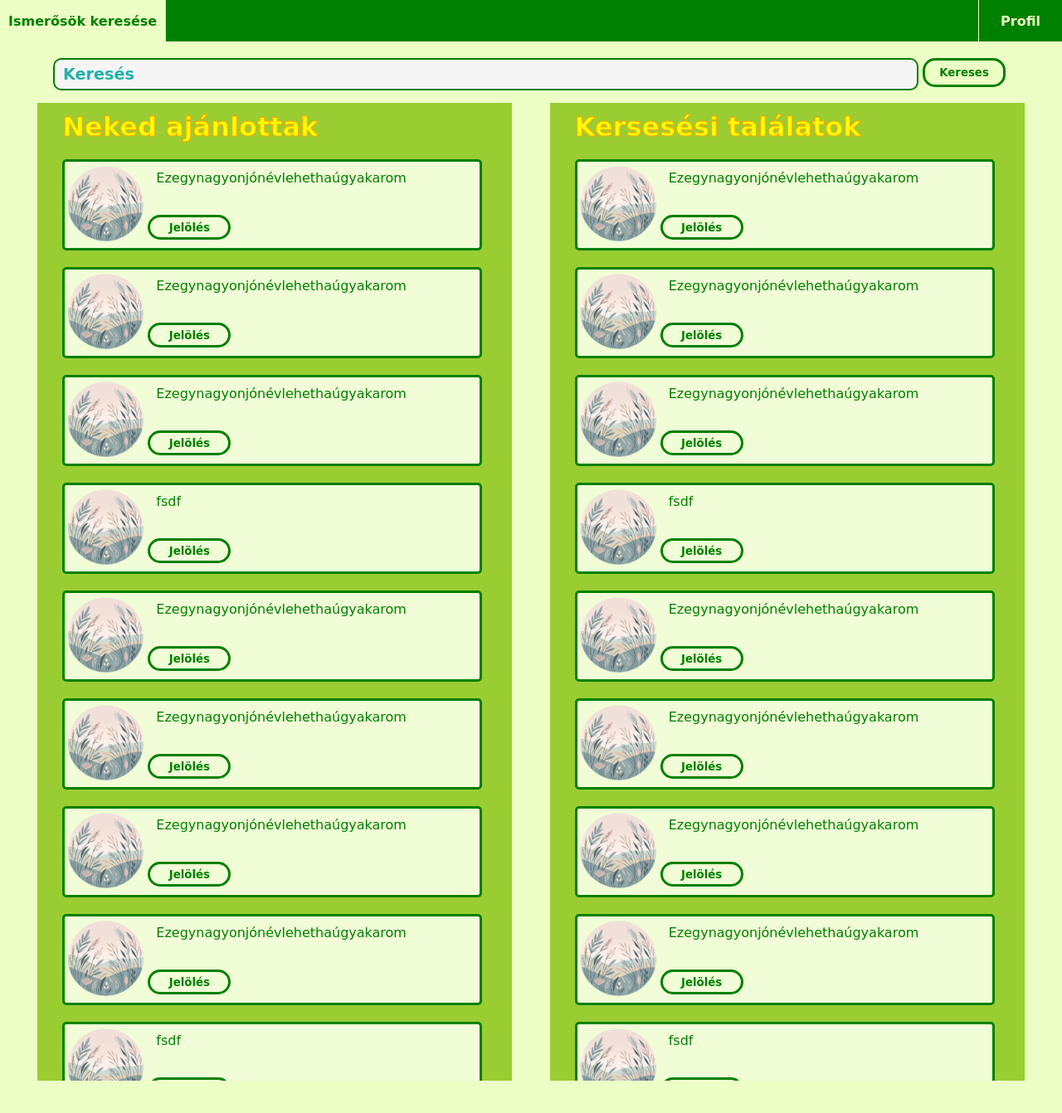
After one commit to ordogpeter12/social-media-project, a PHP site: page /view/search_friends.php in a window 1280 px wide. The commit adds this page. Shown: the top 1342 px of the page at 83% size. Run offline with PHP 8.4, Linux system fonts and the light colour scheme; a stand-in replaces the project's code that opens the database connection.

Commit message:
Friend searching page design

```diff
--- a/css/style.css
+++ b/css/style.css
@@ -5,6 +5,9 @@
 }
 html {
     scroll-behavior: smooth;
+}
+header {
+    z-index: 10;
 }
 body {
     display: flex;
@@ -154,6 +157,7 @@ form {
 }
 ul {
     list-style-type: none;
+    z-index: 10;
 }
 .delete_button {
     background-color: darkred !important;
@@ -165,3 +169,85 @@ ul {
     color: rgb(236, 255, 197) !important;
     border-color: maroon !important;
 }
+#main_recommendation {
+    display: flex;
+    flex-direction: row;
+    justify-content: space-evenly;
+}
+#main_recommendation h1 {
+    color: yellow;
+    -webkit-text-stroke: 1px orange;
+}
+#search_bar {
+    margin-top: 0;
+    margin-left: 5%;
+    margin-right: 5px;
+    background-color: whitesmoke;
+    border: 2px solid green;
+    border-radius: 10px;
+    height: 35px;
+    color: green;
+    font-size: larger;
+    padding-left: 10px;
+    padding-right: 5px;
+    width: 80%;
+}
+#search_bar:focus::placeholder {
+    color: whitesmoke;
+}
+#search_form {
+    display: flex;
+    flex-direction: row;
+    padding: 0;
+}
+#search_btn {
+    width: 100px;
+    height: 35px;
+    margin: 0%;
+}
+.friend_recommendation_scroll_view {
+        padding-top: 10px;
+        width: 40%;
+        max-height: 75vh;
+        z-index: 0;
+        background-color: yellowgreen;
+        padding-left: 30px;
+        padding-right: 30px;
+        color: black;
+        overflow: hidden;
+        overflow-y: scroll;
+        display: block;
+}
+.friend_recommendation_card {
+    display: flex;
+    width: 500px;
+    margin: 20px 0px;
+    border: solid green 3px;
+    border-radius: 5px;
+    background-color: rgb(240, 253, 214);
+}
+.recommended_user_img {
+    align-self: left;
+}
+.recommended_user_btn_name_container {
+    display: flex;
+    flex-flow: column;
+}
+.recommended_user_btn {
+    width: 100px !important;
+    margin-top: 35px !important;
+}
+.recommended_user_name {
+    margin-top: 10px;
+    align-self: center;
+    margin-left: 10px;
+    color: green;
+    text-wrap: wrap;
+    word-break: break-all;
+}
+.friend_recommendation_scroll_view::-webkit-scrollbar {
+    background-color: white;
+}
+.friend_recommendation_scroll_view::-webkit-scrollbar-thumb{
+    background-color: yellow;
+}
--- a/view/profile.php
+++ b/view/profile.php
@@ -17,7 +17,6 @@
 <html lang="hu">
     <head>
         <meta charset="UTF-8">
-        <meta name="viewport" content="width=device-width, initial-scale=1.0"><meta charset="UTF-8">
         <meta name="viewport" content="width=device-width, initial-scale=1.0">
         <link href="../css/style.css" rel="stylesheet">
         <title>Profil</title>
@@ -26,6 +25,7 @@
     <header>
         <nav>
             <ul>
+            <li class="left_nav"><a href="search_friends.php" class="nav_link"><div class="nav_div"><p>Ismerősök keresése</p></div></a></li>
                 <li class="right_nav"><div class="nav_div" id="nav_current"><p>Profil</p></div></li>
             </ul>
         </nav>
--- /dev/null
+++ b/view/search_friends.php
@@ -0,0 +1,171 @@
+<!DOCTYPE html>
+<html lang="en">
+<head>
+    <meta charset="UTF-8">
+    <meta name="viewport" content="width=device-width, initial-scale=1.0">
+    <link href="../css/style.css" rel="stylesheet">
+    <title>Ismerősök keresése</title>
+</head>
+<body>
+    <header>
+        <nav>
+            <ul>
+            <li class="left_nav"><div class="nav_div" id="nav_current"><p>Ismerősök keresése</p></div></li>
+            <li class="right_nav"><a href="profile.php" class="nav_link"><div class="nav_div"><p>Profil</p></div></a></li>
+            </ul>
+        </nav>
+    </header>
+    <form action="#" method="GET" id="search_form">
+        <input type="text" id="search_bar" placeholder="Keresés" name="searches_string">
+        <input type="submit" id="search_btn" value="Kereses" name="search">
+    </form>
+    <div id="main_recommendation">
+        <div class="friend_recommendation_scroll_view">
+            <h1>Neked ajánlottak</h1>
+            <div class="friend_recommendation_card">
+                <img class="recommended_user_img" src="../assets/tmp.png" alt="profilkép" height="100px" width="100px">
+                <div>
+                    <p class="recommended_user_name">Ezegynagyonjónévlehethaúgyakarom</p>
+                    <input class="recommended_user_btn" type="submit" value="Jelölés">
+                </div>
+            </div>
+            <div class="friend_recommendation_card">
+                <img class="recommended_user_img" src="../assets/tmp.png" alt="profilkép" height="100px" width="100px">
+                <div>
+                    <p class="recommended_user_name">Ezegynagyonjónévlehethaúgyakarom</p>
+                    <input class="recommended_user_btn" type="submit" value="Jelölés">
+                </div>
+            </div>
+            <div class="friend_recommendation_card">
+                <img class="recommended_user_img" src="../assets/tmp.png" alt="profilkép" height="100px" width="100px">
+                <div>
+                    <p class="recommended_user_name">Ezegynagyonjónévlehethaúgyakarom</p>
+                    <input class="recommended_user_btn" type="submit" value="Jelölés">
+                </div>
+            </div>
+            <div class="friend_recommendation_card">
+                <img class="recommended_user_img" src="../assets/tmp.png" alt="profilkép" height="100px" width="100px">
+                <div>
+                    <p class="recommended_user_name">fsdf</p>
+                    <input class="recommended_user_btn" type="submit" value="Jelölés">
+                </div>
+            </div>
+            <div class="friend_recommendation_card">
+                <img class="recommended_user_img" src="../assets/tmp.png" alt="profilkép" height="100px" width="100px">
+                <div class="recommended_user_btn_name_container">
+                    <p class="recommended_user_name">Ezegynagyonjónévlehethaúgyakarom</p>
+                    <input class="recommended_user_btn" type="submit" value="Jelölés">
+                </div>
+            </div>
+            <div class="friend_recommendation_card">
+                <img class="recommended_user_img" src="../assets/tmp.png" alt="profilkép" height="100px" width="100px">
+                <div>
+                    <p class="recommended_user_name">Ezegynagyonjónévlehethaúgyakarom</p>
+                    <input class="recommended_user_btn" type="submit" value="Jelölés">
+                </div>
+            </div>
+            <div class="friend_recommendation_card">
+                <img class="recommended_user_img" src="../assets/tmp.png" alt="profilkép" height="100px" width="100px">
+                <div>
+                    <p class="recommended_user_name">Ezegynagyonjónévlehethaúgyakarom</p>
+                    <input class="recommended_user_btn" type="submit" value="Jelölés">
+                </div>
+            </div>
+            <div class="friend_recommendation_card">
+                <img class="recommended_user_img" src="../assets/tmp.png" alt="profilkép" height="100px" width="100px">
+                <div>
+                    <p class="recommended_user_name">Ezegynagyonjónévlehethaúgyakarom</p>
+                    <input class="recommended_user_btn" type="submit" value="Jelölés">
+                </div>
+            </div>
+            <div class="friend_recommendation_card">
+                <img class="recommended_user_img" src="../assets/tmp.png" alt="profilkép" height="100px" width="100px">
+                <div>
+                    <p class="recommended_user_name">fsdf</p>
+                    <input class="recommended_user_btn" type="submit" value="Jelölés">
+                </div>
+            </div>
+            <div class="friend_recommendation_card">
+                <img class="recommended_user_img" src="../assets/tmp.png" alt="profilkép" height="100px" width="100px">
+                <div class="recommended_user_btn_name_container">
+                    <p class="recommended_user_name">Ezegynagyonjónévlehethaúgyakarom</p>
+                    <input class="recommended_user_btn" type="submit" value="Jelölés">
+                </div>
+            </div>
+        </div>
+        <div class="friend_recommendation_scroll_view">
+            <h1>Kersesési találatok</h1>
+            <div class="friend_recommendation_card">
+                <img class="recommended_user_img" src="../assets/tmp.png" alt="profilkép" height="100px" width="100px">
+                <div>
+                    <p class="recommended_user_name">Ezegynagyonjónévlehethaúgyakarom</p>
+                    <input class="recommended_user_btn" type="submit" value="Jelölés">
+                </div>
+            </div>
+            <div class="friend_recommendation_card">
+                <img class="recommended_user_img" src="../assets/tmp.png" alt="profilkép" height="100px" width="100px">
+                <div>
+                    <p class="recommended_user_name">Ezegynagyonjónévlehethaúgyakarom</p>
+                    <input class="recommended_user_btn" type="submit" value="Jelölés">
+                </div>
+            </div>
+            <div class="friend_recommendation_card">
+                <img class="recommended_user_img" src="../assets/tmp.png" alt="profilkép" height="100px" width="100px">
+                <div>
+                    <p class="recommended_user_name">Ezegynagyonjónévlehethaúgyakarom</p>
+                    <input class="recommended_user_btn" type="submit" value="Jelölés">
+                </div>
+            </div>
+            <div class="friend_recommendation_card">
+                <img class="recommended_user_img" src="../assets/tmp.png" alt="profilkép" height="100px" width="100px">
+                <div>
+                    <p class="recommended_user_name">fsdf</p>
+                    <input class="recommended_user_btn" type="submit" value="Jelölés">
+                </div>
+            </div>
+            <div class="friend_recommendation_card">
+                <img class="recommended_user_img" src="../assets/tmp.png" alt="profilkép" height="100px" width="100px">
+                <div class="recommended_user_btn_name_container">
+                    <p class="recommended_user_name">Ezegynagyonjónévlehethaúgyakarom</p>
+                    <input class="recommended_user_btn" type="submit" value="Jelölés">
+                </div>
+            </div>
+            <div class="friend_recommendation_card">
+                <img class="recommended_user_img" src="../assets/tmp.png" alt="profilkép" height="100px" width="100px">
+                <div>
+                    <p class="recommended_user_name">Ezegynagyonjónévlehethaúgyakarom</p>
+                    <input class="recommended_user_btn" type="submit" value="Jelölés">
+                </div>
+            </div>
+            <div class="friend_recommendation_card">
+                <img class="recommended_user_img" src="../assets/tmp.png" alt="profilkép" height="100px" width="100px">
+                <div>
+                    <p class="recommended_user_name">Ezegynagyonjónévlehethaúgyakarom</p>
+                    <input class="recommended_user_btn" type="submit" value="Jelölés">
+                </div>
+            </div>
+            <div class="friend_recommendation_card">
+                <img class="recommended_user_img" src="../assets/tmp.png" alt="profilkép" height="100px" width="100px">
+                <div>
+                    <p class="recommended_user_name">Ezegynagyonjónévlehethaúgyakarom</p>
+                    <input class="recommended_user_btn" type="submit" value="Jelölés">
+                </div>
+            </div>
+            <div class="friend_recommendation_card">
+                <img class="recommended_user_img" src="../assets/tmp.png" alt="profilkép" height="100px" width="100px">
+                <div>
+                    <p class="recommended_user_name">fsdf</p>
+                    <input class="recommended_user_btn" type="submit" value="Jelölés">
+                </div>
+            </div>
+            <div class="friend_recommendation_card">
+                <img class="recommended_user_img" src="../assets/tmp.png" alt="profilkép" height="100px" width="100px">
+                <div class="recommended_user_btn_name_container">
+                    <p class="recommended_user_name">Ezegynagyonjónévlehethaúgyakarom</p>
+                    <input class="recommended_user_btn" type="submit" value="Jelölés">
+                </div>
+            </div>
+        </div>
+    </div>
+</body>
+</html>
--- a/view/signup.php
+++ b/view/signup.php
@@ -15,7 +15,6 @@
 <html lang="hu">
 <head>
     <meta charset="UTF-8">
-    <meta name="viewport" content="width=device-width, initial-scale=1.0"><meta charset="UTF-8">
     <meta name="viewport" content="width=device-width, initial-scale=1.0">
     <link href="../css/style.css" rel="stylesheet">
     <title>Regisztráció</title>
```
Also changed, not shown: model/friend.php (added, +21 -0 lines), assets/tmp.png (added).
